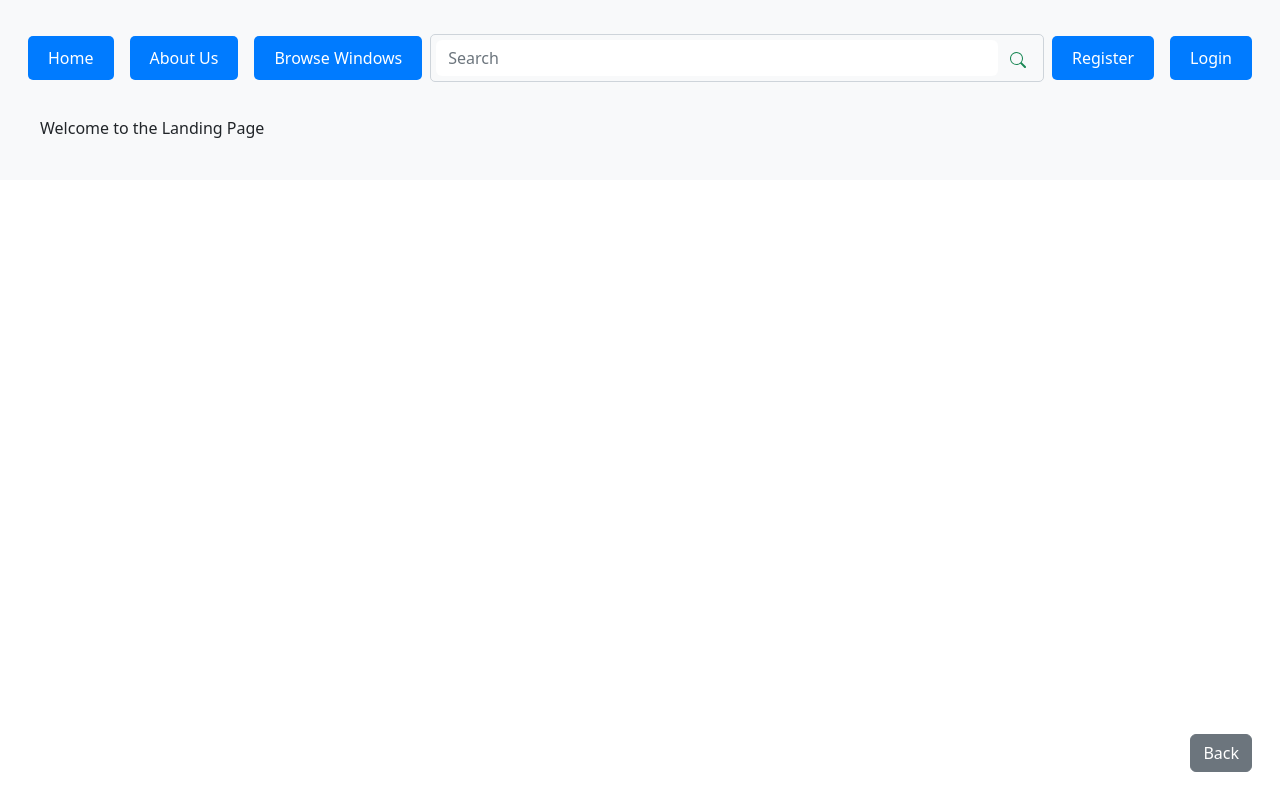
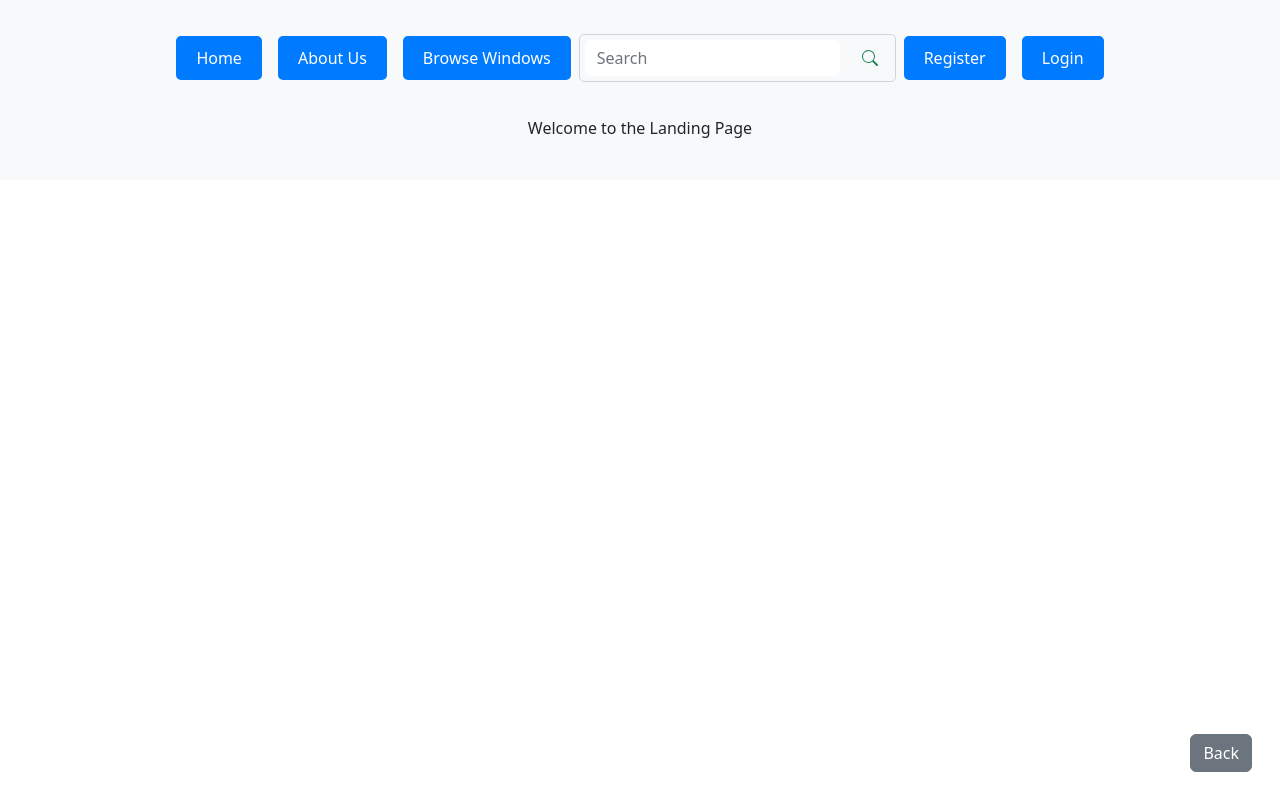
Before and after one commit to Lali95/MeatWebshop, a React (Vite) app in the folder Frontend/window-webshop/: page / in a window 1280 px wide. Built offline with nearby package versions, Linux system fonts and the light colour scheme.

Commit message:
refactor: put navbar into its own component

```diff
--- /dev/null
+++ b/Frontend/window-webshop/src/Components/NavBar.jsx
@@ -0,0 +1,42 @@
+import React from 'react';
+import { Navbar, Nav, Form, FormControl, Button } from 'react-bootstrap';
+import { Link } from 'react-router-dom';
+import { BsSearch } from 'react-icons/bs';
+import '../Css/NavBar.css'; // You might want to create a separate CSS file for NavBar styles
+
+const NavBar = () => {
+  return (
+    <Navbar bg="light" expand="lg">
+      <Nav className="mr-auto">
+        <Nav.Link as={Link} to="/" className="btn btn-primary m-2">
+          Home
+        </Nav.Link>
+        <Nav.Link as={Link} to="/about" className="btn btn-primary m-2">
+          About Us
+        </Nav.Link>
+        <Nav.Link as={Link} to="/browse" className="btn btn-primary m-2">
+          Browse Windows
+        </Nav.Link>
+      </Nav>
+      <Form className="d-flex search-form">
+        <FormControl
+          type="search"
+          placeholder="Search"
+          className="mr-2 search-input"
+          aria-label="Search"
+        />
+        <Button variant="outline-success" className="search-button">
+          <BsSearch /> {/* Magnifying glass icon */}
+        </Button>
+      </Form>
+      <Nav.Link as={Link} to="/register" className="btn btn-primary m-2">
+        Register
+      </Nav.Link>
+      <Nav.Link as={Link} to="/login" className="btn btn-primary m-2">
+        Login
+      </Nav.Link>
+    </Navbar>
+  );
+};
+
+export default NavBar;
--- /dev/null
+++ b/Frontend/window-webshop/src/Css/NavBar.css
@@ -0,0 +1,18 @@
+.nav-container {
+    display: flex;
+    flex-direction: column;
+    align-items: center;
+  }
+
+  .search-form {
+    margin-left: auto;
+  }
+
+  .search-input {
+    margin-right: 10px;
+  }
+
+  .search-button {
+    display: flex;
+    align-items: center;
+  }
--- a/Frontend/window-webshop/src/Pages/LandingPage.jsx
+++ b/Frontend/window-webshop/src/Pages/LandingPage.jsx
@@ -1,10 +1,7 @@
 import React from 'react';
-import { Navbar, Nav, Form, FormControl, Button } from 'react-bootstrap';
-import { Outlet, Link } from 'react-router-dom';
-import { BsSearch } from 'react-icons/bs'; // Import the search icon
-import '../Css/LandingPage.css'; // Ensure this path is correct
-
-
+import { Outlet } from 'react-router-dom';
+import '../Css/LandingPage.css';
+import NavBar from '../Components/Navbar';
 
 const LandingPage = () => {
   const handleGoBack = () => {
@@ -13,37 +10,7 @@ const LandingPage = () => {
 
   return (
     <div className="nav-container">
-      <Navbar bg="light" expand="lg">
-        <Nav className="mr-auto">
-          <Nav.Link as={Link} to="/" className="btn btn-primary m-2">
-            Home
-          </Nav.Link>
-          <Nav.Link as={Link} to="/about" className="btn btn-primary m-2">
-            About Us
-          </Nav.Link>
-          <Nav.Link as={Link} to="/browse" className="btn btn-primary m-2">
-            Browse Windows
-          </Nav.Link>
-
-        </Nav>
-        <Form className="d-flex search-form">
-          <FormControl
-            type="search"
-            placeholder="Search"
-            className="mr-2 search-input"
-            aria-label="Search"
-          />
-          <Button variant="outline-success" className="search-button">
-            <BsSearch /> {/* Magnifying glass icon */}
-          </Button>
-        </Form>
-        <Nav.Link as={Link} to="/register" className="btn btn-primary m-2">
-            Register
-          </Nav.Link>
-          <Nav.Link as={Link} to="/login" className="btn btn-primary m-2">
-            Login
-          </Nav.Link>
-      </Navbar>
+      <NavBar />
       <div className="content-container">
         <Outlet />
       </div>
```
